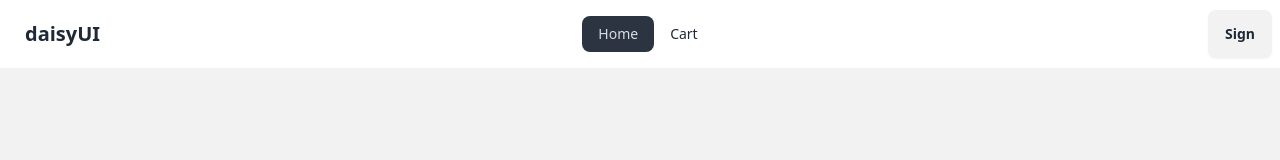
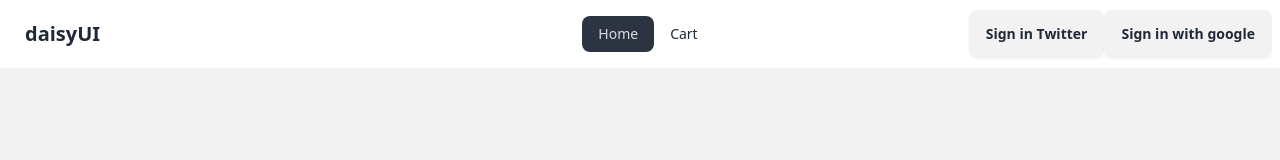
Before and after one commit to ALNoman78/Shopping-site, a React (Vite) app: page / in a window 1280 px wide. Shown: the top 160 px of the page. Built offline with nearby package versions, Linux system fonts and the light colour scheme.

Commit message:
twitter credential not found

```diff
--- a/src/components/Navbar/Navbar.jsx
+++ b/src/components/Navbar/Navbar.jsx
@@ -1,22 +1,41 @@
-import { GoogleAuthProvider, signInWithPopup } from 'firebase/auth'
+import { GoogleAuthProvider, signInWithPopup, signOut, TwitterAuthProvider } from 'firebase/auth'
 import { NavLink } from 'react-router-dom'
 import auth from '../../firebase.init'
+import { useState } from 'react'
 
 const Navbar = () => {
+    const [user, setUser] = useState(null)
     const provider = new GoogleAuthProvider()
+    const twitterProvider = new TwitterAuthProvider()
 
 
     const handleGoogleSignIn = () => {
-        signInWithPopup(auth , provider)
-        .then(result => {
-            console.log(result)
-        })
-        .catch(error => {
-            console.log('Error' , error)
-        })
+        signInWithPopup(auth, provider)
+            .then(result => {
+                console.log(result)
+                setUser(result.user)
+            })
+            .catch(error => {
+                console.log('Error', error)
+            })
         console.log('sign in with google')
     }
 
+    const handleSignOut = () => {
+        signOut(auth)
+            .then(() => {
+                setUser(null)
+            })
+            .catch(error => console.log(error))
+
+    }
+    const handleTwitter = () => {
+        signInWithPopup(auth, twitterProvider)
+            .then(result => {
+                setUser(result.user)
+            })
+            .catch(error => console.log(error))
+    }
     const list = <>
         <li><NavLink to='/' className='ml-4'>Home</NavLink></li>
         <li><NavLink to='/cart'>Cart</NavLink></li>
@@ -56,7 +75,22 @@ const Navbar = () => {
                 </ul>
             </div>
             <div className="navbar-end">
-                <a className="btn" onClick={handleGoogleSignIn}>Sign</a>
+                {
+                    user && <div className='flex items-center gap-5'>
+                        <p>{user.displayName}</p>
+                        <img src={user.photoURL} className='h-14 rounded-full' alt="" />
+                    </div>
+                }
+                {
+                    user ?
+                        <div>
+                            <button className='btn' onClick={handleSignOut}>Sign Out</button>
+                        </div> :
+                        <div>
+                            <button className='btn' onClick={handleTwitter}>Sign in Twitter</button>
+                            <a className="btn" onClick={handleGoogleSignIn}>Sign in with google</a>
+                        </div>
+                }
             </div>
         </div>
     )
```
